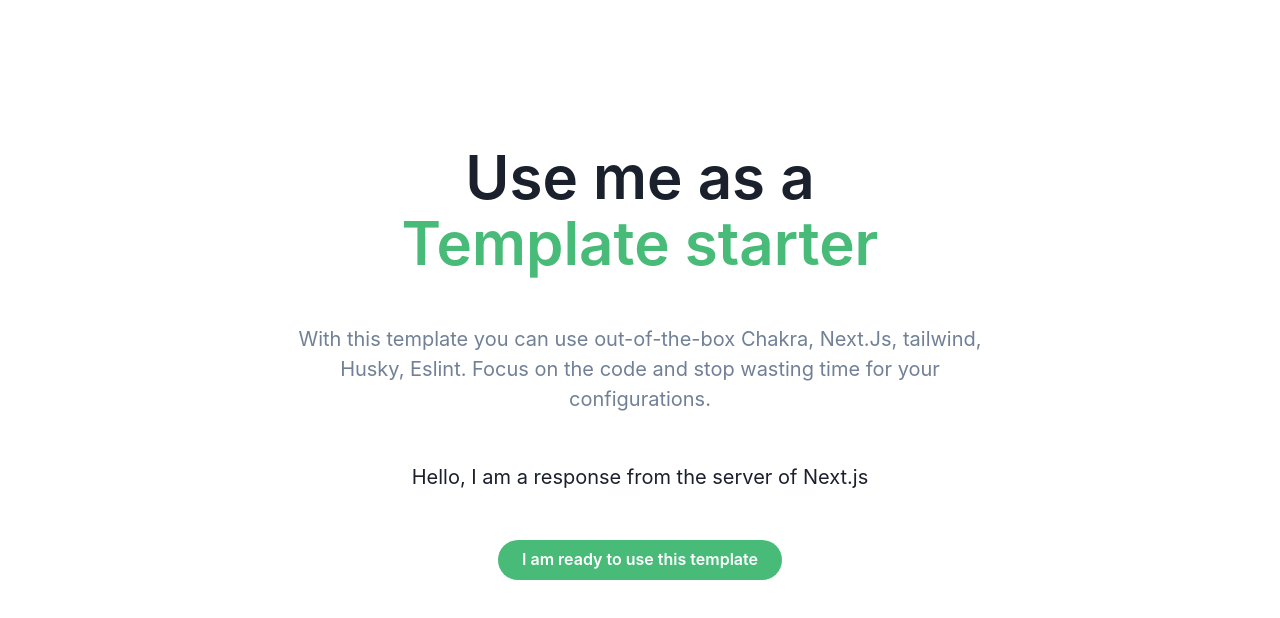
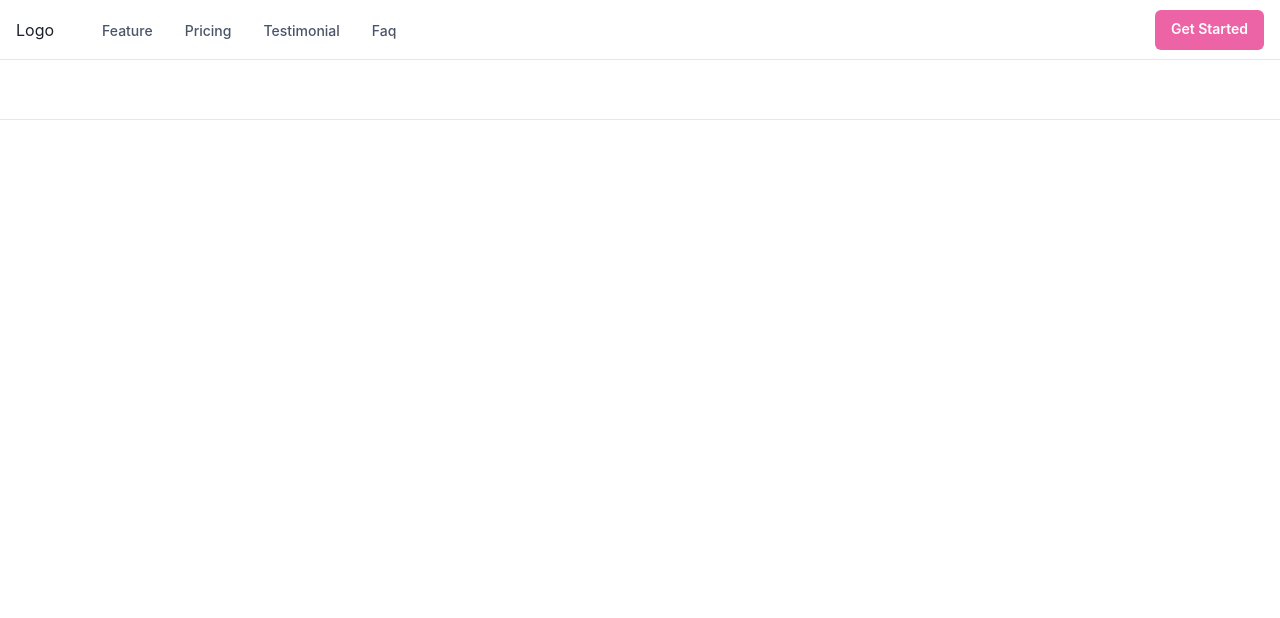
Before and after one commit to fvastu/Fait, a Next.js app: page / in a window 1280 px wide. Shown: the top 618 px of the page. Built offline with nearby package versions, Linux system fonts and the light colour scheme.

Commit message:
simplified navigation bar removing the hover submenu

```diff
--- /dev/null
+++ b/components/hero.tsx
@@ -0,0 +1,25 @@
+'use client'
+
+import {
+    Box,
+    Flex,
+    useColorModeValue
+} from '@chakra-ui/react'
+
+export default function Hero() {
+  return (
+    <Box>
+      <Flex
+        bg={useColorModeValue('white', 'gray.800')}
+        color={useColorModeValue('gray.600', 'white')}
+        minH={'60px'}
+        py={{ base: 2 }}
+        px={{ base: 4 }}
+        borderBottom={1}
+        borderStyle={'solid'}
+        borderColor={useColorModeValue('gray.200', 'gray.900')}
+        align={'center'}>
+      </Flex>
+    </Box>
+  )
+}
--- /dev/null
+++ b/components/navbar.tsx
@@ -0,0 +1,197 @@
+'use client'
+
+import {
+    Box,
+    Button,
+    Collapse,
+    Flex,
+    Icon,
+    IconButton,
+    Stack,
+    Text,
+    useBreakpointValue,
+    useColorModeValue,
+    useDisclosure
+} from '@chakra-ui/react'
+import { MdSearch, MdSettings } from 'react-icons/md'
+
+interface NavItem {
+    label: string
+    subLabel?: string
+    children?: Array<NavItem>
+    href?: string
+  }
+
+  const NAV_ITEMS: Array<NavItem> = [
+    {
+      label: 'Feature',
+      children: [],
+      href: '#Feature',
+    },
+    {
+      label: 'Pricing',
+      children: [],
+      href: '#Pricing',
+    },
+    {
+      label: 'Testimonial',
+      href: '#Testimonial',
+    },
+    {
+      label: 'Faq',
+      href: '#Faq',
+    },
+  ]
+
+export default function Navigation() {
+  const { isOpen, onToggle } = useDisclosure()
+
+  return (
+    <Box>
+      <Flex
+        bg={useColorModeValue('white', 'black')}
+        color={useColorModeValue('gray.600', 'white')}
+        minH={'60px'}
+        py={{ base: 2 }}
+        px={{ base: 4 }}
+        borderBottom={1}
+        borderStyle={'solid'}
+        borderColor={useColorModeValue('gray.200', 'gray.900')}
+        align={'center'}>
+        <Flex
+          flex={{ base: 1, md: 'auto' }}
+          ml={{ base: -2 }}
+          display={{ base: 'flex', md: 'none' }}>
+          <IconButton
+            onClick={onToggle}
+            icon={isOpen ? <Icon w={3} h={3} as={MdSettings} />: <Icon w={3} h={3} as={MdSettings} />}
+            variant={'ghost'}
+            aria-label={'Toggle Navigation'}
+          />
+        </Flex>
+        <Flex flex={{ base: 1 }} justify={{ base: 'center', md: 'start' }}>
+          <Text
+            textAlign={useBreakpointValue({ base: 'center', md: 'left' })}
+            fontFamily={'heading'}
+            color={useColorModeValue('gray.800', 'white')}>
+            Logo
+          </Text>
+
+          <Flex display={{ base: 'none', md: 'flex' }} ml={10}>
+            <DesktopNav />
+          </Flex>
+        </Flex>
+
+        <Stack
+          flex={{ base: 1, md: 0 }}
+          justify={'flex-end'}
+          direction={'row'}
+          spacing={6}>
+          <Button
+            as={'a'}
+            display={{ base: 'none', md: 'inline-flex' }}
+            fontSize={'sm'}
+            fontWeight={600}
+            color={'white'}
+            bg={'pink.400'}
+            href={'#'}
+            _hover={{
+              bg: 'pink.300',
+            }}>
+            Get Started
+          </Button>
+        </Stack>
+      </Flex>
+
+      <Collapse in={isOpen} animateOpacity>
+        <MobileNav />
+      </Collapse>
+    </Box>
+  )
+}
+
+const DesktopNav = () => {
+  const linkColor = useColorModeValue('gray.600', 'gray.200')
+  const linkHoverColor = useColorModeValue('gray.800', 'white')
+
+  return (
+    <Stack direction={'row'} spacing={4}>
+      {NAV_ITEMS.map((navItem) => (
+        <Box key={navItem.label}>
+            <Box
+              as="a"
+              p={2}
+              href={navItem.href ?? '#'}
+              fontSize={'sm'}
+              fontWeight={500}
+              color={linkColor}
+              _hover={{
+                textDecoration: 'none',
+                color: linkHoverColor,
+              }}>
+              {navItem.label}
+            </Box>
+        </Box>
+      ))}
+    </Stack>
+  )
+}
+
+
+const MobileNav = () => {
+  return (
+    <Stack bg={useColorModeValue('white', 'gray.800')} p={4} display={{ md: 'none' }}>
+      {NAV_ITEMS.map((navItem) => (
+        <MobileNavItem key={navItem.label} {...navItem} />
+      ))}
+    </Stack>
+  )
+}
+
+const MobileNavItem = ({ label, children, href }: NavItem) => {
+  const { isOpen, onToggle } = useDisclosure()
+
+  return (
+    <Stack spacing={4} onClick={children && onToggle}>
+      <Box
+        py={2}
+        as="a"
+        href={href ?? '#'}
+        justifyContent="space-between"
+        alignItems="center"
+        _hover={{
+          textDecoration: 'none',
+        }}>
+        <Text fontWeight={600} color={useColorModeValue('gray.600', 'gray.200')}>
+          {label}
+        </Text>
+        {children && (
+          <Icon
+            as={MdSearch}
+            transition={'all .25s ease-in-out'}
+            transform={isOpen ? 'rotate(180deg)' : ''}
+            w={6}
+            h={6}
+          />
+        )}
+      </Box>
+
+      <Collapse in={isOpen} animateOpacity style={{ marginTop: '0!important' }}>
+        <Stack
+          mt={2}
+          pl={4}
+          borderLeft={1}
+          borderStyle={'solid'}
+          borderColor={useColorModeValue('gray.200', 'gray.700')}
+          align={'start'}>
+          {children &&
+            children.map((child) => (
+              <Box as="a" key={child.label} py={2} href={child.href}>
+                {child.label}
+              </Box>
+            ))}
+        </Stack>
+      </Collapse>
+    </Stack>
+  )
+}
--- a/package.json
+++ b/package.json
@@ -25,13 +25,16 @@
     }
   },
   "dependencies": {
+    "@chakra-ui/icons": "^2.1.1",
     "@chakra-ui/react": "^2.4.1",
+    "@chakra-ui/system": "^2.3.3",
     "@emotion/react": "^11.10.5",
     "@emotion/styled": "^11.10.5",
     "framer-motion": "^6.5.1",
     "next": "^14.0.1",
     "react": "^18.2.0",
-    "react-dom": "^18.2.0"
+    "react-dom": "^18.2.0",
+    "react-icons": "^4.11.0"
   },
   "devDependencies": {
     "@types/node": "^18.11.9",
--- a/pages/index.tsx
+++ b/pages/index.tsx
@@ -1,67 +1,13 @@
-import { Box, Button, Container, Heading, Stack, Text } from "@chakra-ui/react";
 
-import type { GetStaticProps, InferGetStaticPropsType } from 'next';
-
-type Payload = {
-  message: string
-}
-
-export const getStaticProps = (async () => {
-  const res = await fetch('http://localhost:3000/api/hello', { method: "GET" })
-  const payload = await res.json()
-  return { props: { payload } }
-}) satisfies GetStaticProps<{
-  payload: Payload
-}>
+import Hero from '../components/hero';
+import Navigation from '../components/navbar';
 
 
-export default function Home({
-  payload,
-}: InferGetStaticPropsType<typeof getStaticProps>) {
+export default function Home() {
   return (
-    <Container maxW={"3xl"}>
-      <Stack
-        as={Box}
-        textAlign={"center"}
-        spacing={{ base: 6, md: 12 }}
-        py={{ base: 10, md: 36 }}
-      >
-        <Heading
-          fontWeight={600}
-          fontSize={{ base: "2xl", sm: "4xl", md: "6xl" }}
-          lineHeight={"110%"}
-        >
-          Use me as a <br />
-          <Text as={"span"} color={"green.400"}>
-            Template starter
-          </Text>
-        </Heading>
-        <Text fontSize={{ base: "xl" }} color={"gray.500"}>
-          With this template you can use out-of-the-box Chakra, Next.Js,
-          tailwind, Husky, Eslint. Focus on the code and stop wasting time for
-          your configurations.
-        </Text>
-        <Text fontSize={{ base: "xl" }}>{payload.message}</Text>
-        <Stack
-          direction={"column"}
-          spacing={3}
-          align={"center"}
-          alignSelf={"center"}
-          position={"relative"}
-        >
-          <Button
-            colorScheme={"green"}
-            bg={"green.400"}
-            rounded={"full"}
-            px={6}
-            _hover={{
-              bg: "green.500",
-            }}
-          >
-            I am ready to use this template
-          </Button>
-        </Stack>
-      </Stack>
-    </Container>
+    <>
+      <Navigation/>
+      <Hero />
+    </>
   );
 }
```
Also changed, not shown: components/card.tsx (added), components/footer.tsx (added), components/pricing.tsx (added), 1 other file (tests, documents, lock files or other folders).
